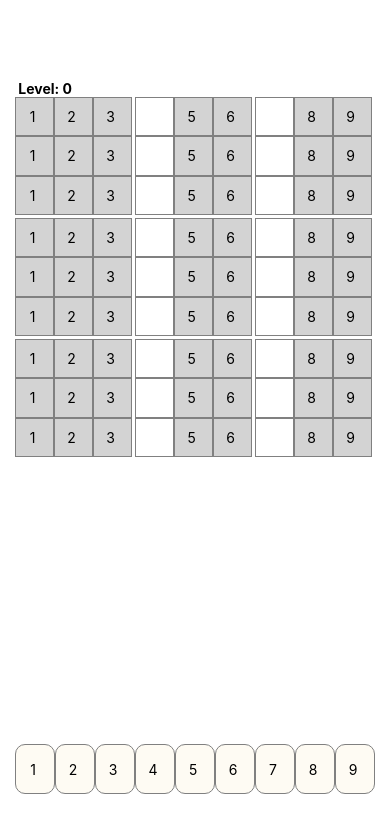
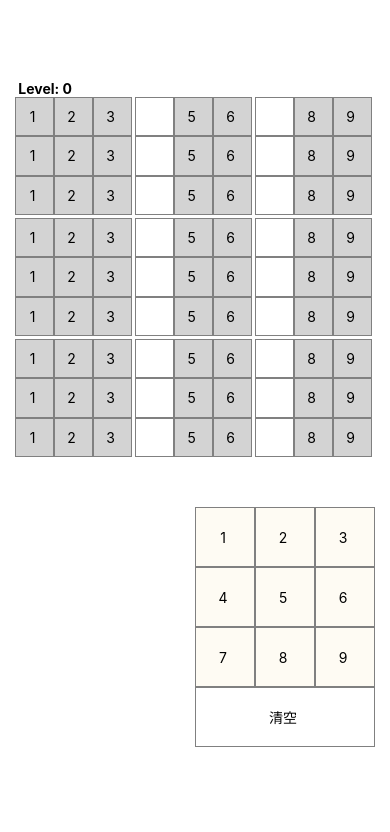
Before and after one commit to lalame888/Sudoku-ExpoApp, a React Native app: screen / in a window 390 px wide. Shown: the top 832 px of the page. Built offline with nearby package versions, Linux system fonts and the light colour scheme.

Commit message:
追加清除鍵、修改按鈕外觀

```diff
--- a/src/component/GameLevel.tsx
+++ b/src/component/GameLevel.tsx
@@ -1,6 +1,6 @@
 import { useMemo, useState } from 'react'
 import { SquareValue, SudokuAns, SudokuData, SudokuPlayground, SudokuRow } from '../lib/interface/'
-import { View, StyleSheet, Text, Dimensions, TouchableWithoutFeedback } from 'react-native'
+import { View, StyleSheet, Text, Dimensions, TouchableWithoutFeedback, TouchableOpacity } from 'react-native'
 import { Square } from './Square'
 
 interface GameLevelProps {
@@ -110,19 +110,20 @@ export function GameLevel(props: GameLevelProps){
         },
         console: {
             flex: 1,
-            flexGrow: 1,
             marginTop: 50
         },
         consoleKeyboard: {
             flexDirection: 'row',
-            flex: 1,
-            width: outerContainerSize-10,
-            alignItems: 'flex-end',
-            marginBottom: 40
+            flexWrap: 'wrap',
+            width: (outerContainerSize-10)/2,
+            alignSelf: 'flex-end',
+            justifyContent: 'flex-end',
+            backgroundColor: 'lightgray'
         },
         numberKey:{
-            borderRadius: 10,
-            height: 50
+            height: (outerContainerSize-10)/6,
+            width: (outerContainerSize-10)/6,
+            flexBasis: '33%',
         }
     });
 
@@ -176,6 +177,16 @@ export function GameLevel(props: GameLevelProps){
                             />
                         )
                     })}
+                    <Square
+                        style={styles.numberKey}
+                        index={0}
+                        isSelected={false}
+                        onPress={()=> {
+                            if (selected) updateValue({ans: null, guess: data[selected.row][selected.col].guess, isFix: false})
+
+                        }}
+                    />
+
                     </View>
                 </View>
             </View>
--- a/src/component/Square.tsx
+++ b/src/component/Square.tsx
@@ -5,7 +5,7 @@ import { useMemo } from "react";
 
 interface SquareProps {
     index: number,
-    value: SquareValue,
+    value?: SquareValue,
     isSelected: boolean
     onPress(): void;
     error?: boolean // 顯示錯誤
@@ -13,6 +13,7 @@ interface SquareProps {
 }
 export function Square(props: SquareProps){
   const backgroundColor = useMemo(()=>{
+    if (!props.value) return 'white';
     if (props.value.isFix) return'lightgray'
     if (props.error) return  '#f09d9d'
     if(props.value.ans === null ) return 'white'
@@ -46,9 +47,10 @@ const styles = StyleSheet.create({
     <TouchableOpacity
       style={{...styles.button, ...props.style  }}
       onPress={onPress}
-      disabled={props.value.isFix}
+      disabled={props.value?.isFix}
+      activeOpacity={0.65}
     >
-      <Text style={styles.text}>{props.value.ans || ''} </Text>
+      <Text style={styles.text}>{props.value ?  props.value.ans|| '' : '清空'} </Text>
     </TouchableOpacity>
   )
 }
```
